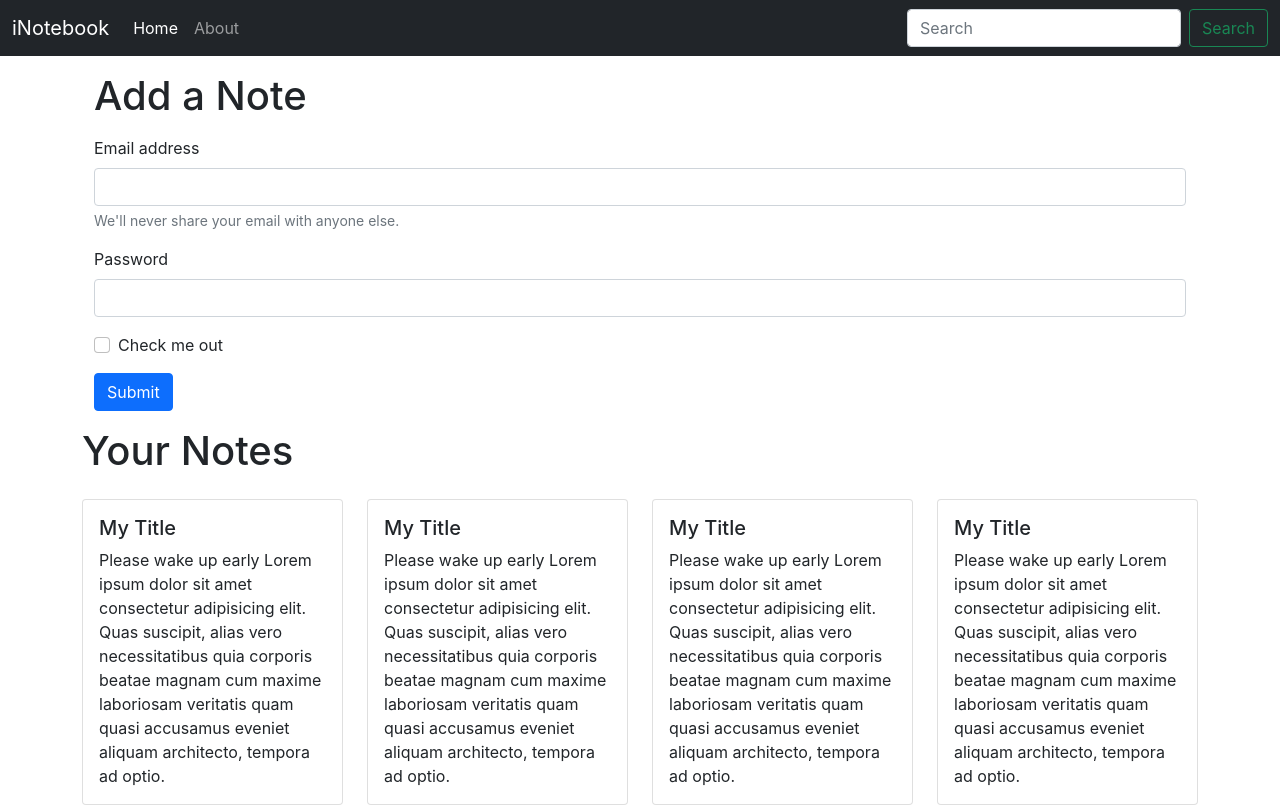
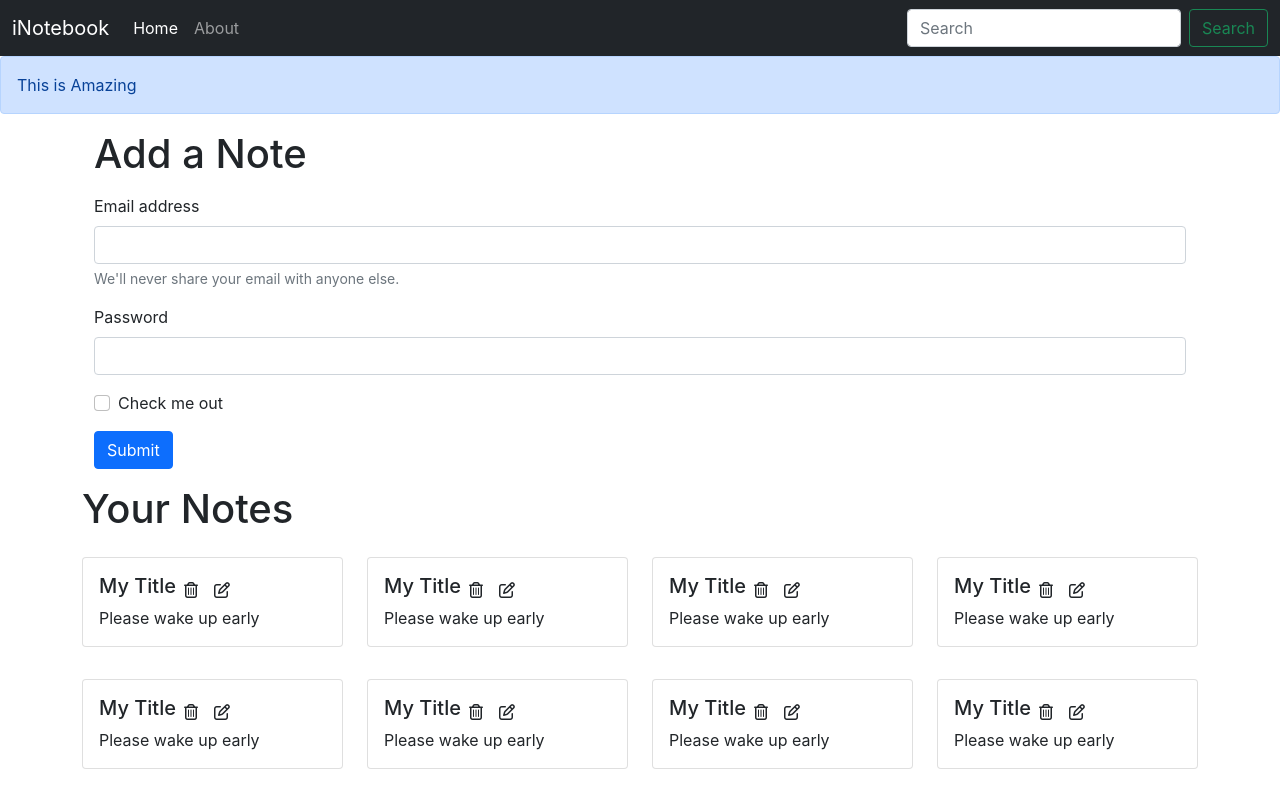
Before and after one commit to itsdev-vy/iNotebook-React, a React (Create React App) app: page / in a window 1280 px wide. Shown: the top 807 px of the page. Built offline with nearby package versions, Linux system fonts and the light colour scheme.

Commit message:
Adding font awesome icons to iNotebook

```diff
--- a/public/index.html
+++ b/public/index.html
@@ -16,6 +16,7 @@
   <body>
     <noscript>You need to enable JavaScript to run this app.</noscript>
     <div id="root"></div>
+    <script src="https://kit.fontawesome.com/26504e4a1f.js" crossorigin="anonymous"></script>
     <!-- Option 1: Bootstrap Bundle with Popper -->
     <script src="https://cdn.jsdelivr.net/npm/bootstrap@5.1.0/dist/js/bootstrap.bundle.min.js"
       integrity="sha384-U1DAWAznBHeqEIlVSCgzq+c9gqGAJn5c/t99JyeKa9xxaYpSvHU5awsuZVVFIhvj" crossorigin="anonymous"></script>
--- a/src/App.js
+++ b/src/App.js
@@ -4,6 +4,7 @@
 import { Home } from "./components/Home";
 import About from "./components/About";
 import NoteState from "./context/notes/NoteState";
+import Alert from "./components/Alert";
 
 function App() {
   return (
@@ -11,6 +12,7 @@
       <NoteState>
         <Router>
           <Navbar />
+          <Alert message="This is Amazing" />
           <div className="container">
             <Switch>
               <Route exact path="/">
--- /dev/null
+++ b/src/components/Alert.js
@@ -0,0 +1,13 @@
+import React from "react";
+
+function Alert(props) {
+  return (
+    <div>
+      <div class="alert alert-primary" role="alert">
+        {props.message}
+      </div>
+    </div>
+  );
+}
+
+export default Alert;
--- a/src/components/Home.js
+++ b/src/components/Home.js
@@ -6,41 +6,41 @@
       <div className="container my-3">
         <h1>Add a Note</h1>
         <form className="my-3">
-          <div class="mb-3">
-            <label for="exampleInputEmail1" class="form-label">
+          <div className="mb-3">
+            <label htmlFor="exampleInputEmail1" className="form-label">
               Email address
             </label>
             <input
               type="email"
-              class="form-control"
+              className="form-control"
               id="exampleInputEmail1"
               aria-describedby="emailHelp"
             />
-            <div id="emailHelp" class="form-text">
+            <div id="emailHelp" className="form-text">
               We'll never share your email with anyone else.
             </div>
           </div>
-          <div class="mb-3">
-            <label for="exampleInputPassword1" class="form-label">
+          <div className="mb-3">
+            <label htmlFor="exampleInputPassword1" className="form-label">
               Password
             </label>
             <input
               type="password"
-              class="form-control"
+              className="form-control"
               id="exampleInputPassword1"
             />
           </div>
-          <div class="mb-3 form-check">
+          <div className="mb-3 form-check">
             <input
               type="checkbox"
-              class="form-check-input"
+              className="form-check-input"
               id="exampleCheck1"
             />
-            <label class="form-check-label" for="exampleCheck1">
+            <label className="form-check-label" htmlFor="exampleCheck1">
               Check me out
             </label>
           </div>
-          <button type="submit" class="btn btn-primary">
+          <button type="submit" className="btn btn-primary">
             Submit
           </button>
         </form>
--- a/src/components/Noteitem.js
+++ b/src/components/Noteitem.js
@@ -4,15 +4,14 @@
   const { note } = props;
   return (
     <div className="col-md-3">
-      <div class="card my-3">
-        <div class="card-body">
-          <h5 class="card-title">{note.title}</h5>
-          <p class="card-text">
-            {note.description} Lorem ipsum dolor sit amet consectetur
-            adipisicing elit. Quas suscipit, alias vero necessitatibus quia
-            corporis beatae magnam cum maxime laboriosam veritatis quam quasi
-            accusamus eveniet aliquam architecto, tempora ad optio.
-          </p>
+      <div className="card my-3">
+        <div className="card-body">
+          <div className="d-flex align-items-center">
+            <h5 className="card-title">{note.title}</h5>
+            <i className="far fa-trash-alt mx-2"></i>
+            <i className="far fa-edit mx-2"></i>
+          </div>
+          <p className="card-text">{note.description}</p>
         </div>
       </div>
     </div>
--- a/src/components/Notes.js
+++ b/src/components/Notes.js
@@ -9,7 +9,7 @@
     <div className="row my-3">
       <h1>Your Notes</h1>
       {notes.map((note) => {
-        return <Noteitem note={note} />;
+        return <Noteitem key={note._id} note={note} />;
       })}
     </div>
   );
--- a/src/context/notes/NoteState.js
+++ b/src/context/notes/NoteState.js
@@ -13,7 +13,7 @@
       __v: 0,
     },
     {
-      _id: "6139f5a7bc0678ad17c6d4f5",
+      _id: "6139f5a7bc0678ad17c6dd4f5",
       user: "613730b16b851106522d23de",
       title: "My Title",
       description: "Please wake up early",
@@ -22,7 +22,7 @@
       __v: 0,
     },
     {
-      _id: "6139f5a7bc0678ad17c6d4f3",
+      _id: "6139f5a7bc0678a5d17c6d4f3",
       user: "613730b16b851106522d23de",
       title: "My Title",
       description: "Please wake up early",
@@ -31,7 +31,7 @@
       __v: 0,
     },
     {
-      _id: "6139f5a7bc0678ad17c6d4f5",
+      _id: "6139f5a7bc0678aed17c6d4f5",
       user: "613730b16b851106522d23de",
       title: "My Title",
       description: "Please wake up early",
@@ -40,7 +40,7 @@
       __v: 0,
     },
     {
-      _id: "6139f5a7bc0678ad17c6d4f3",
+      _id: "6139f5a7bc0678ad17c6ed4f3",
       user: "613730b16b851106522d23de",
       title: "My Title",
       description: "Please wake up early",
@@ -49,7 +49,7 @@
       __v: 0,
     },
     {
-      _id: "6139f5a7bc0678ad17c6d4f5",
+      _id: "6139ef5a7bc0678ad17c6d4f5",
       user: "613730b16b851106522d23de",
       title: "My Title",
       description: "Please wake up early",
@@ -58,7 +58,7 @@
       __v: 0,
     },
     {
-      _id: "6139f5a7bc0678ad17c6d4f3",
+      _id: "6139f5ae7bc0678ad17c6d4f3",
       user: "613730b16b851106522d23de",
       title: "My Title",
       description: "Please wake up early",
@@ -67,7 +67,7 @@
       __v: 0,
     },
     {
-      _id: "6139f5a7bc0678ad17c6d4f5",
+      _id: "6139f5aw7bc0678ad17c6d4f5",
       user: "613730b16b851106522d23de",
       title: "My Title",
       description: "Please wake up early",
--- a/src/index.css
+++ b/src/index.css
@@ -1,13 +1,17 @@
 body {
   margin: 0;
-  font-family: -apple-system, BlinkMacSystemFont, 'Segoe UI', 'Roboto', 'Oxygen',
-    'Ubuntu', 'Cantarell', 'Fira Sans', 'Droid Sans', 'Helvetica Neue',
+  font-family: -apple-system, BlinkMacSystemFont, "Segoe UI", "Roboto", "Oxygen",
+    "Ubuntu", "Cantarell", "Fira Sans", "Droid Sans", "Helvetica Neue",
     sans-serif;
   -webkit-font-smoothing: antialiased;
   -moz-osx-font-smoothing: grayscale;
 }
 
 code {
-  font-family: source-code-pro, Menlo, Monaco, Consolas, 'Courier New',
+  font-family: source-code-pro, Menlo, Monaco, Consolas, "Courier New",
     monospace;
 }
+
+i {
+  cursor: pointer;
+}
```
